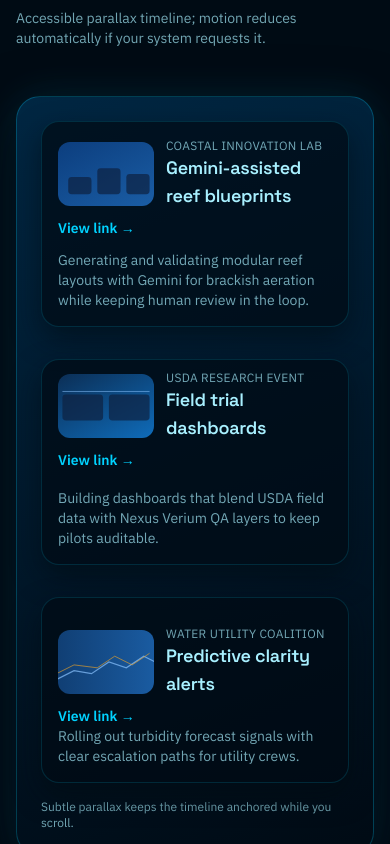
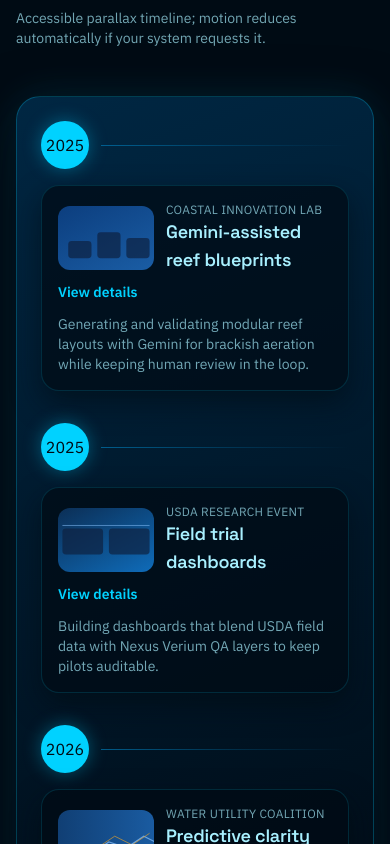
Before and after one commit to 300windsorrd/nexusverium, a Next.js app: page /now in a window 390 px wide. Shown: the part 3100-3944 px from the top of the page. Built offline with nearby package versions, Linux system fonts and the light colour scheme; no server answers.

Commit message:
Timeline fixed

```diff
--- a/src/components/Timeline.tsx
+++ b/src/components/Timeline.tsx
@@ -1,79 +1,36 @@
 "use client";
 
 import Image from "next/image";
-import { useEffect, useMemo, useState } from "react";
 import type { TimelineItem } from "@/types";
 
 interface TimelineProps {
   items: TimelineItem[];
 }
 
-function usePrefersReducedMotion() {
-  const [reduced, setReduced] = useState<boolean>(() => {
-    if (typeof window === "undefined") return false;
-    return window.matchMedia("(prefers-reduced-motion: reduce)").matches;
-  });
-
-  useEffect(() => {
-    const media = window.matchMedia("(prefers-reduced-motion: reduce)");
-    const handler = (event: MediaQueryListEvent) => setReduced(event.matches);
-    media.addEventListener("change", handler);
-    return () => media.removeEventListener("change", handler);
-  }, []);
-
-  return reduced;
+interface TimelineEntryProps {
+  item: TimelineItem;
 }
 
-export function Timeline({ items }: TimelineProps) {
-  const [scrollY, setScrollY] = useState(0);
-  const reducedMotion = usePrefersReducedMotion();
+function TimelineYearBadge({ year }: { year: string }) {
+  return (
+    <div className="flex h-12 w-12 items-center justify-center rounded-full bg-[var(--nv-primary-strong)] text-[var(--nv-bg)] shadow-[0_0_18px_rgba(0,210,255,0.35)]">
+      {year}
+    </div>
+  );
+}
 
-  useEffect(() => {
-    if (reducedMotion) return;
-    let frame = 0;
-    const onScroll = () => {
-      cancelAnimationFrame(frame);
-      frame = requestAnimationFrame(() => setScrollY(window.scrollY));
-    };
-    window.addEventListener("scroll", onScroll, { passive: true });
-    return () => {
-      cancelAnimationFrame(frame);
-      window.removeEventListener("scroll", onScroll);
-    };
-  }, [reducedMotion]);
-
-  const transforms = useMemo(
-    () =>
-      items.map((_, index) => {
-        if (reducedMotion) return 0;
-        const direction = index % 2 === 0 ? 1 : -1;
-        return (scrollY * 0.03 + index * 6) * direction;
-      }),
-    [items, reducedMotion, scrollY],
-  );
-
+function TimelineEntry({ item }: TimelineEntryProps) {
   return (
-    <section className="nv-reveal nv-reveal--delay-2 relative mt-12 rounded-[24px] border border-[var(--nv-border)] bg-[linear-gradient(160deg,rgba(0,42,71,0.92),rgba(0,11,20,0.95))] p-6 shadow-[var(--shadow-card)]">
-      <div className="absolute bottom-8 left-6 top-8 hidden w-px bg-gradient-to-b from-[var(--nv-primary-strong)] via-[var(--nv-primary)]/40 to-transparent sm:block" />
-      <div className="flex flex-col gap-8">
-        {items.map((item, index) => (
-          <article
-            key={item.id}
-            className="relative grid gap-4 sm:grid-cols-[auto_1fr] sm:gap-8"
-          >
+    <article className="relative grid gap-4 sm:grid-cols-[auto_1fr] sm:gap-8">
+      <div className="flex items-center gap-3 sm:hidden">
+        <TimelineYearBadge year={item.year} />
+        <span className="h-px flex-1 bg-gradient-to-r from-[var(--nv-primary)]/70 via-[var(--nv-primary)]/30 to-transparent" />
+      </div>
       <div className="relative hidden h-full w-8 sm:flex sm:flex-col sm:items-center">
-              <div className="flex h-12 w-12 items-center justify-center rounded-full bg-[var(--nv-primary-strong)] text-[var(--nv-bg)] shadow-[0_0_18px_rgba(0,210,255,0.35)]">
-                {item.year}
-              </div>
+        <TimelineYearBadge year={item.year} />
       </div>
       <div className="overflow-hidden rounded-[18px] border border-[var(--nv-border)]/60 bg-[var(--nv-bg)]/70 p-4 shadow-[0_12px_28px_rgba(0,11,20,0.6)]">
-              <div
-                className="flex flex-col gap-2 sm:flex-row sm:items-center sm:justify-between"
-                style={{
-                  transform: `translateY(${transforms[index]}px)`,
-                  transition: reducedMotion ? "transform 0.2s ease-out" : "none",
-                }}
-              >
+        <div className="flex flex-col gap-2 sm:flex-row sm:items-center sm:justify-between">
           <div className="flex items-center gap-3">
             <Image
               src={item.image}
@@ -91,29 +48,32 @@ export function Timeline({ items }: TimelineProps) {
               </h4>
             </div>
           </div>
+          {item.link ? (
             <a
-                  href={item.link || "#"}
+              href={item.link}
               className="text-sm font-semibold text-[var(--nv-primary-strong)] hover:text-[var(--nv-accent)]"
             >
-                  View link →
+              View details
             </a>
+          ) : null}
         </div>
         <p className="mt-3 text-sm text-[var(--nv-muted)]">
           {item.description}
         </p>
       </div>
     </article>
+  );
+}
+
+export function Timeline({ items }: TimelineProps) {
+  return (
+    <section className="nv-reveal nv-reveal--delay-2 relative mt-12 rounded-[24px] border border-[var(--nv-border)] bg-[linear-gradient(160deg,rgba(0,42,71,0.92),rgba(0,11,20,0.95))] p-6 shadow-[var(--shadow-card)]">
+      <div className="absolute bottom-8 left-6 top-8 hidden w-px bg-gradient-to-b from-[var(--nv-primary-strong)] via-[var(--nv-primary)]/40 to-transparent sm:block" />
+      <div className="flex flex-col gap-8">
+        {items.map((item, index) => (
+          <TimelineEntry key={item.id} item={item} />
         ))}
       </div>
-      {reducedMotion ? (
-        <p className="mt-4 text-xs text-[var(--nv-muted)]">
-          Motion reduced to respect your accessibility settings.
-        </p>
-      ) : (
-        <p className="mt-4 text-xs text-[var(--nv-muted)]">
-          Subtle parallax keeps the timeline anchored while you scroll.
-        </p>
-      )}
     </section>
   );
 }
```
Lines whose indentation alone changed are shown as unchanged.
